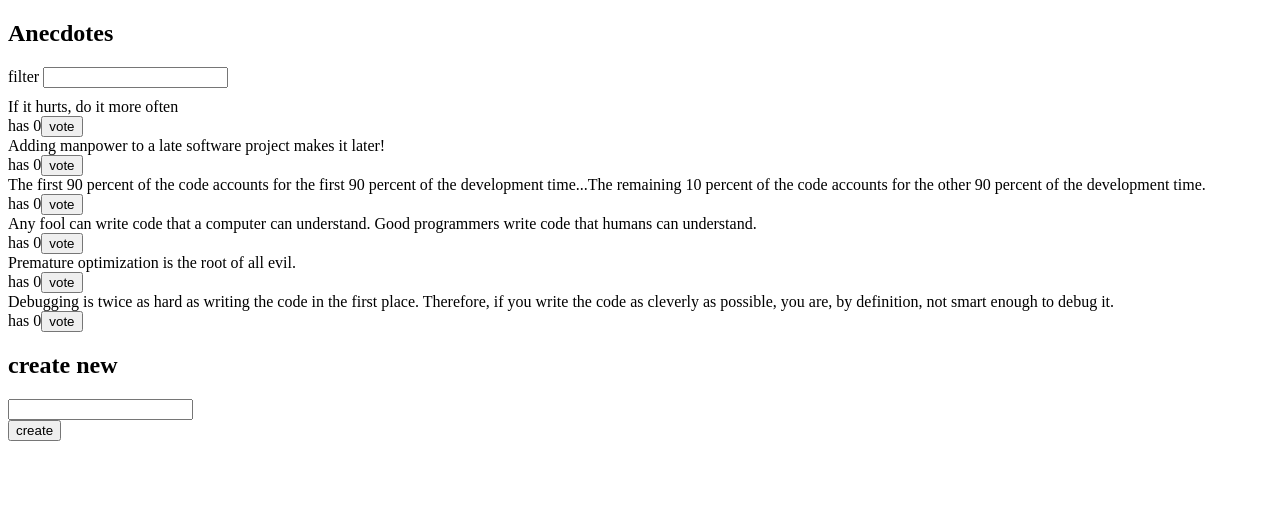
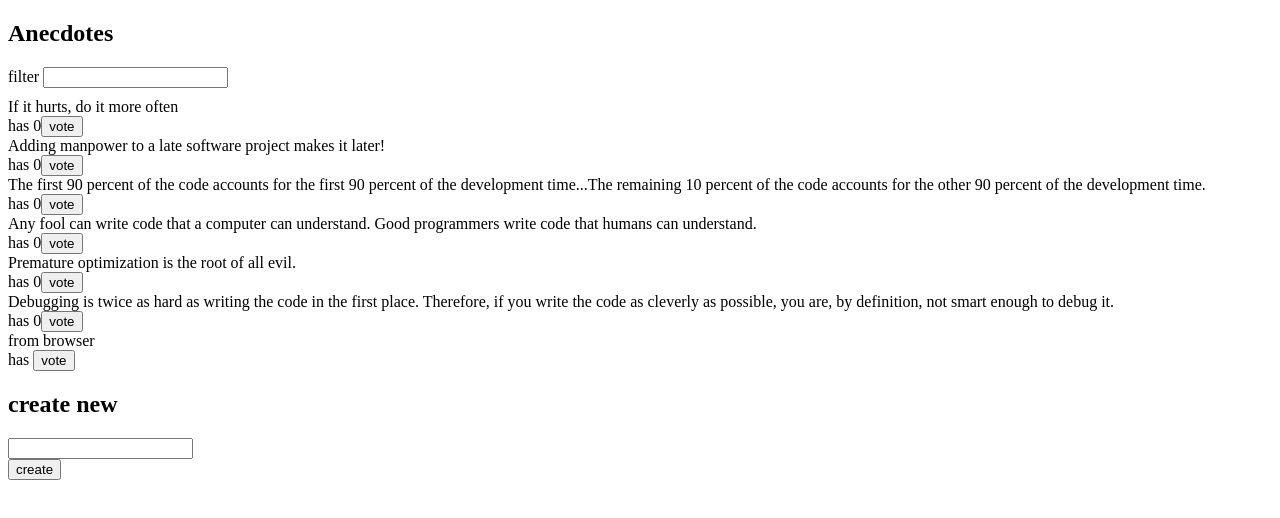
Before and after one commit to Tzvi-H/fullstackopen-redux-anecdotes, a React (Create React App) app: page / in a window 1280 px wide. Shown: the top 518 px of the page. Built offline with nearby package versions, Linux system fonts and the light colour scheme; data requests are answered from the project's data file.

Commit message:
completed 6.14

```diff
--- a/db.json
+++ b/db.json
@@ -1,5 +1,5 @@
 {
-  "anecdotes":[
+  "anecdotes": [
     {
       "content": "If it hurts, do it more often",
       "id": "47145",
@@ -29,6 +29,11 @@
       "content": "Debugging is twice as hard as writing the code in the first place. Therefore, if you write the code as cleverly as possible, you are, by definition, not smart enough to debug it.",
       "id": "98312",
       "votes": 0
+    },
+    {
+      "content": "from browser",
+      "vote": 0,
+      "id": "gCPwWiI"
     }
   ]
 }
--- a/src/components/AnecdoteForm.js
+++ b/src/components/AnecdoteForm.js
@@ -1,17 +1,20 @@
 import { useDispatch } from 'react-redux'
 import { createAnecdote } from '../reducers/anecdoteReducer'
 import { setNotification, removeNotification } from '../reducers/notificationReducer'
+import anecdoteService from '../services/anecdotes'
 
 const AnecdoteForm = () => {
   const dispatch = useDispatch()
 
-  const addAnecdote = e => {
+  const addAnecdote = async e => {
     e.preventDefault()
 
     const content = e.target.anecdote.value
     e.target.anecdote.value = ''
 
-    dispatch(createAnecdote(content))
+    const newAnecdote = await anecdoteService.create({content, vote: 0})
+
+    dispatch(createAnecdote(newAnecdote))
     dispatch(setNotification(`you created '${content}'`))
     setTimeout(() => dispatch(removeNotification()), 5000);
   }
--- a/src/services/anecdotes.js
+++ b/src/services/anecdotes.js
@@ -7,6 +7,11 @@ const getAll = async () => {
   return response.data
 }
 
-const anecdoteService = { getAll }
+const create = async anecdote => {
+  const response = await axios.post(baseUrl, anecdote)
+  return response.data
+}
+
+const anecdoteService = { getAll, create }
 
 export default anecdoteService
```
